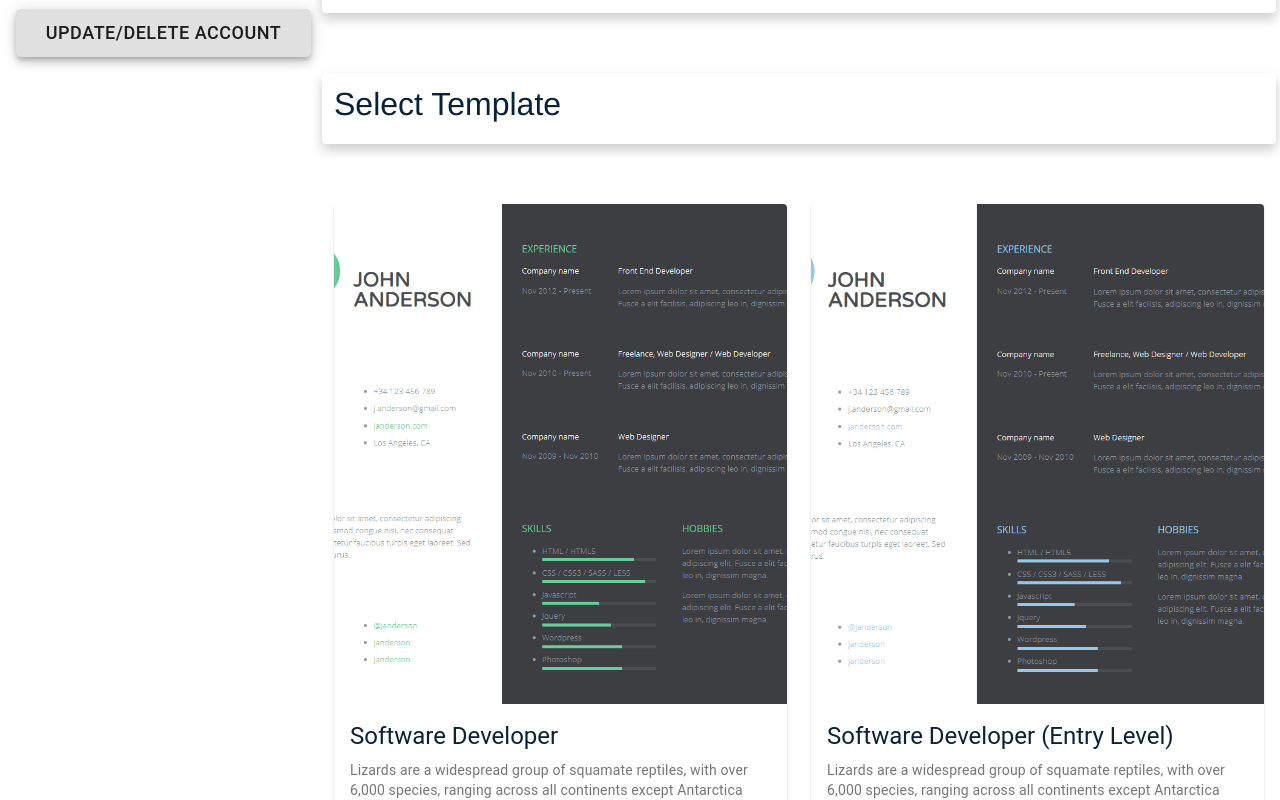
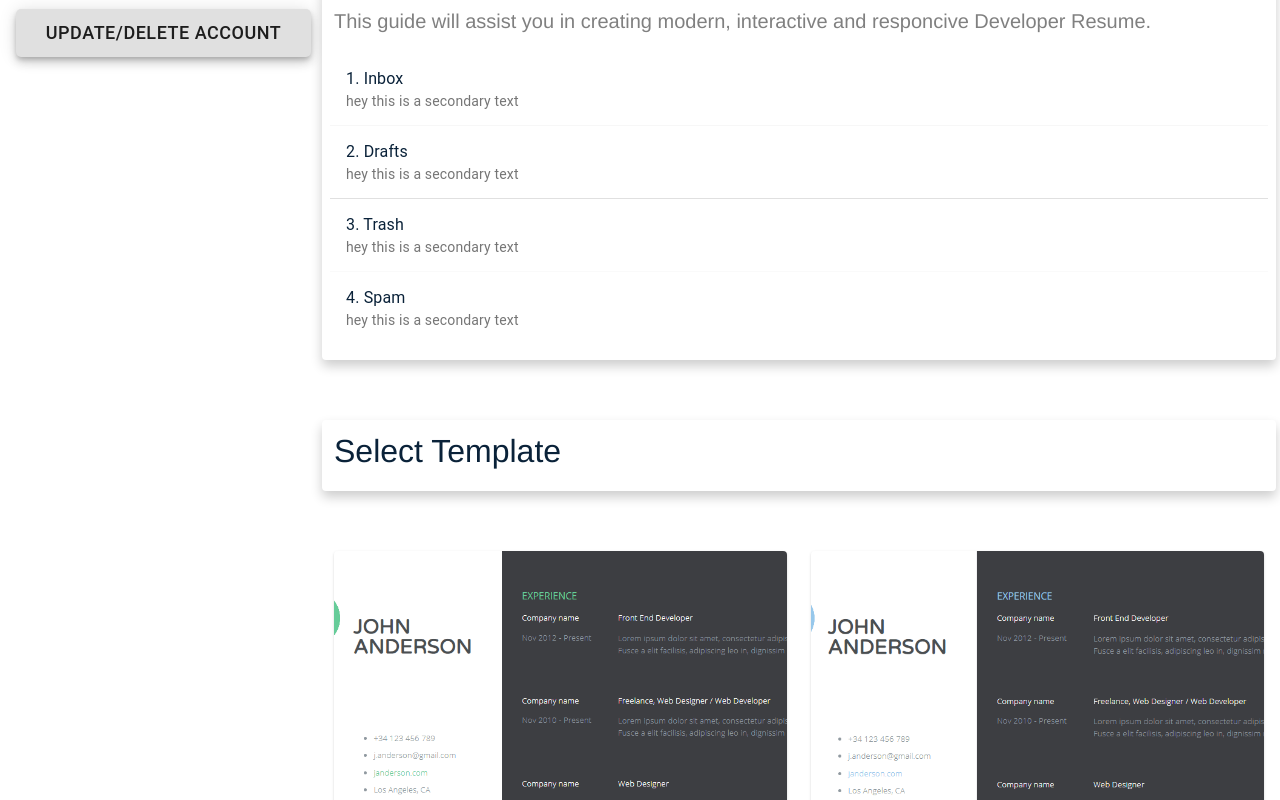
Before and after one commit to ErnestAr/ResumeHacker, a React (Create React App) app in the folder client/: page /Dashboard in a window 1280 px wide. Shown: the part 180-980 px from the top of the page. Built offline with nearby package versions, Linux system fonts and the light colour scheme.

Commit message:
list item

```diff
--- a/client/src/components/Templates.js
+++ b/client/src/components/Templates.js
@@ -43,6 +43,8 @@ import CardActions from '@material-ui/core/CardActions';
 import CardContent from '@material-ui/core/CardContent';
 import CardMedia from '@material-ui/core/CardMedia';
 import Typography from '@material-ui/core/Typography';
+import ListItemText from '@material-ui/core/ListItemText';
+import Divider from '@material-ui/core/Divider';
 // onClick={handleClick}
 
 const useStyles = makeStyles({
@@ -52,6 +54,9 @@ const useStyles = makeStyles({
   media: {
     height: 500,
   },
+  list: {
+    width: '100%',
+  }
 });
 
 
@@ -65,6 +70,23 @@ export default function Templates() {
               <main className=" col-9 wm">
                 <section className="  row p-2  card ">
                 <h2 className="p-1">Starter guide</h2>
+                <h5 className="p-1" style={{color: "grey"}}>This guide will assist you in creating  modern, interactive and responcive Developer Resume. </h5>
+                <List component="nav" className={classes.list} aria-label="mailbox folders">
+                  <ListItem button>
+                    <ListItemText primary="1. Inbox" secondary="hey this is a secondary text" />
+                  </ListItem>
+                  <Divider />
+                  <ListItem button divider>
+                    <ListItemText primary="2. Drafts"  secondary="hey this is a secondary text"/>
+                  </ListItem>
+                  <ListItem button>
+                    <ListItemText primary="3. Trash" secondary="hey this is a secondary text" />
+                  </ListItem>
+                  <Divider light />
+                  <ListItem button>
+                    <ListItemText primary="4. Spam"  secondary="hey this is a secondary text"/>
+                  </ListItem>
+                </List>
                 </section>
                 <section className="row bd-highlight p-2 card">
                   <h2 className="p-1">Select Template</h2>
@@ -83,8 +105,7 @@ export default function Templates() {
                             Software Developer
                           </Typography>
                           <Typography variant="body2" color="textSecondary" component="p">
-                            Lizards are a widespread group of squamate reptiles, with over 6,000 species, ranging
-                            across all continents except Antarctica
+                            For a software developer with work experience, this template includes a work experience section and leaves out projects and education.
                           </Typography>
                         </CardContent>
                       </CardActionArea>
@@ -108,8 +129,7 @@ export default function Templates() {
                               Software Developer (Entry Level)
                             </Typography>
                             <Typography variant="body2" color="textSecondary" component="p">
-                              Lizards are a widespread group of squamate reptiles, with over 6,000 species, ranging
-                              across all continents except Antarctica
+                              For a software developer who's looking for his first job, this template includes a project section and education and leaves out work experience.
                             </Typography>
                           </CardContent>
                         </CardActionArea>
```
